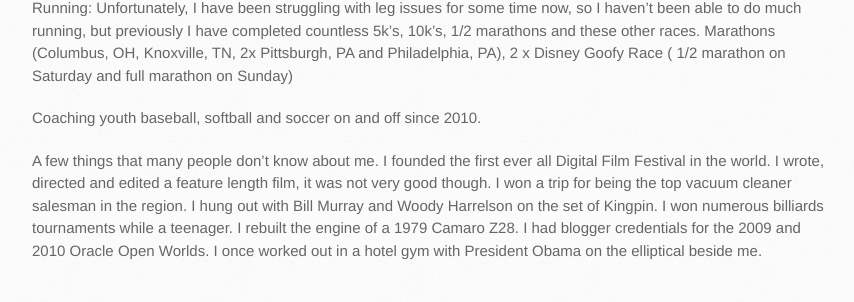
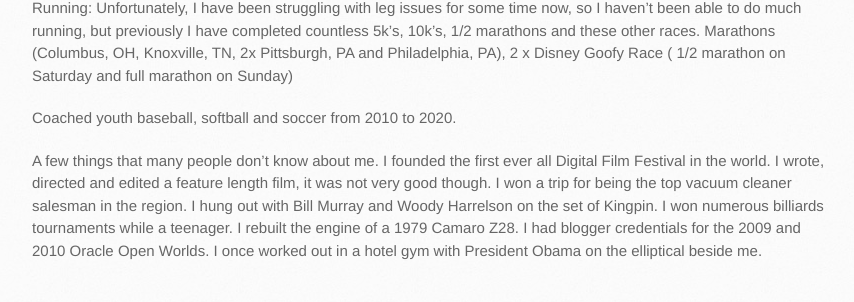
Before and after one commit to gvwoods/gvwoods.github.io, a Jekyll site: the page built from About.md, in a window 1280 px wide. Shown: the part 1196-1498 px from the top of the page, without its empty margins (138-992 px from the left). Built offline with Jekyll 4.4.1, drawn with Linux system fonts in a browser that asks for light colours; our own code applies the rules of GitHub Pages for plain Markdown files.

Commit message:
Update About.md

```diff
--- a/About.md
+++ b/About.md
@@ -29,6 +29,6 @@
 
 Running: Unfortunately, I have been struggling with leg issues for some time now, so I haven’t been able to do much running, but previously I have completed countless 5k’s, 10k’s, 1/2 marathons and these other races. Marathons (Columbus, OH, Knoxville, TN, 2x Pittsburgh, PA and Philadelphia, PA), 2 x Disney Goofy Race ( 1/2 marathon on Saturday and full marathon on Sunday)
 
-Coaching youth baseball, softball and soccer on and off since 2010.
+Coached youth baseball, softball and soccer from 2010 to 2020.
 
 A few things that many people don’t know about me. I founded the first ever all Digital Film Festival in the world. I wrote, directed and edited a feature length film, it was not very good though. I won a trip for being the top vacuum cleaner salesman in the region. I hung out with Bill Murray and Woody Harrelson on the set of Kingpin. I won numerous billiards tournaments while a teenager. I rebuilt the engine of a 1979 Camaro Z28. I had blogger credentials for the 2009 and 2010 Oracle Open Worlds. I once worked out in a hotel gym with President Obama on the elliptical beside me.
```
